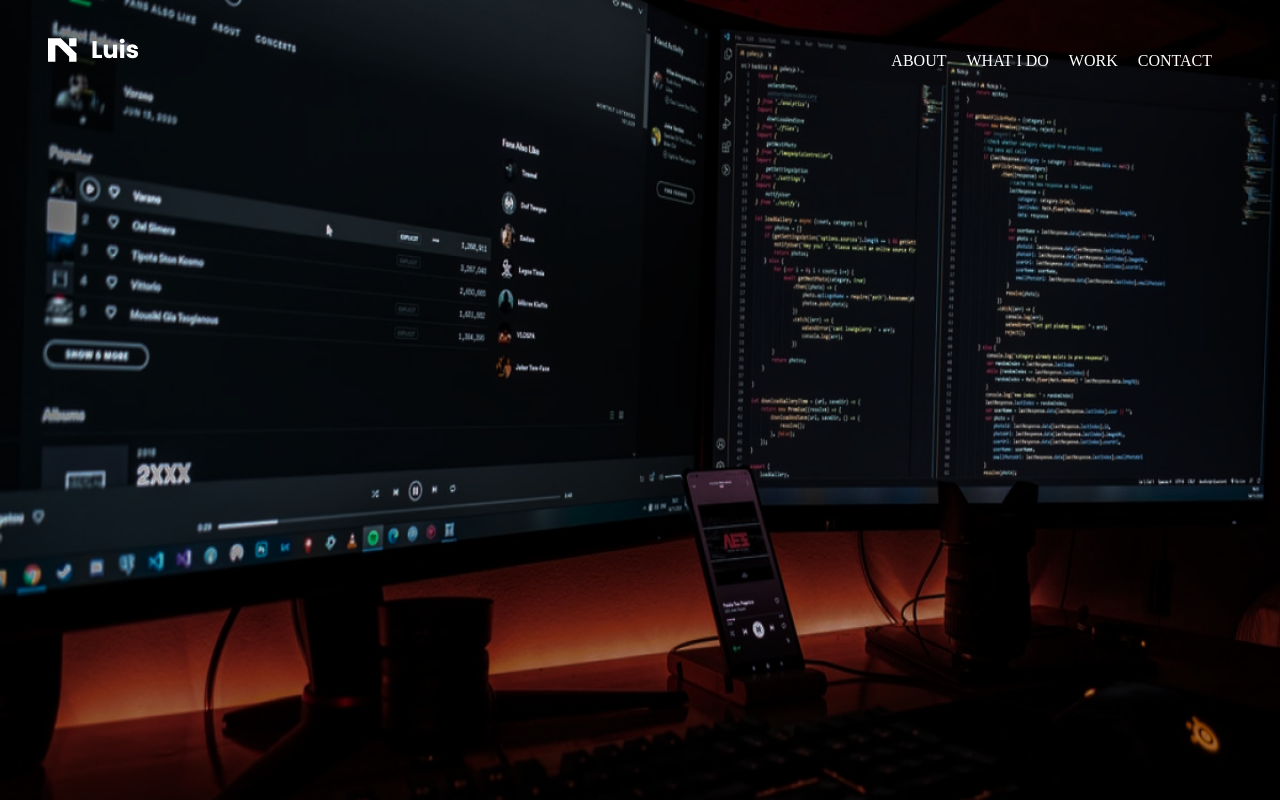
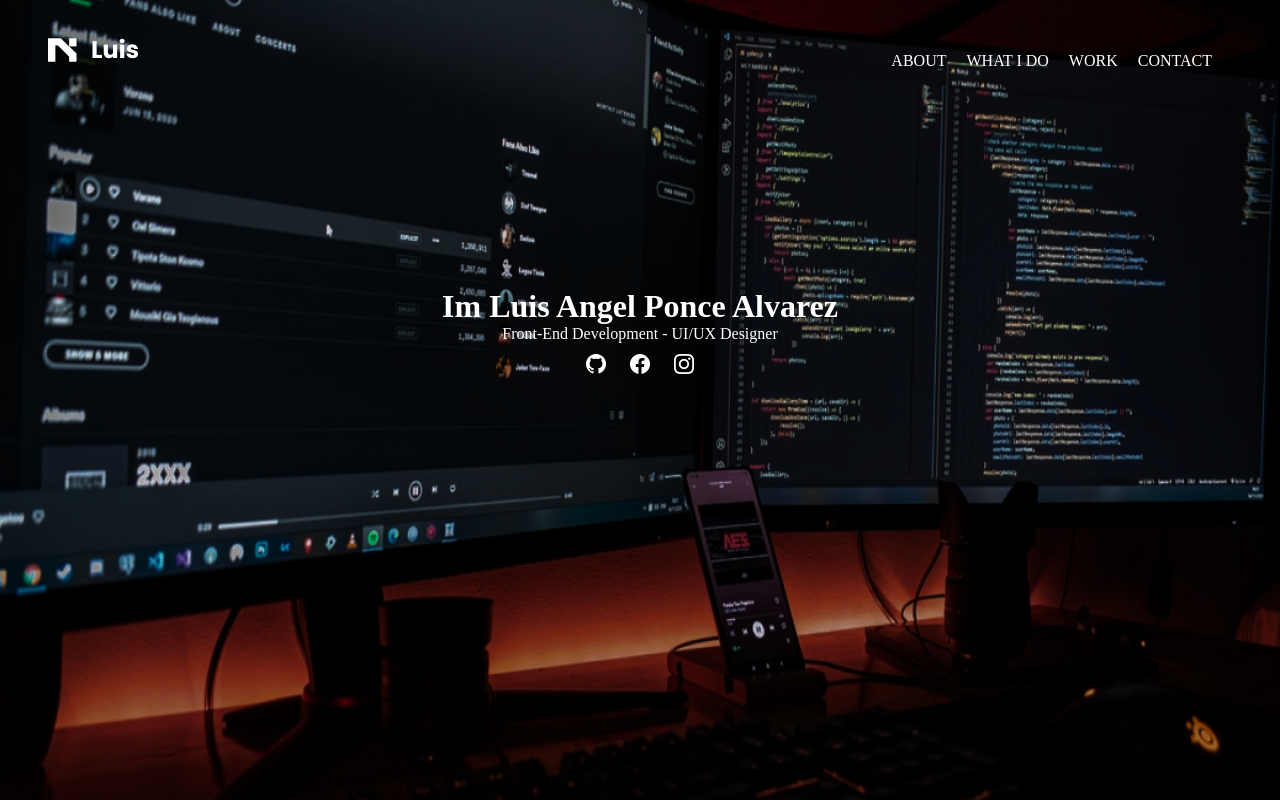
Before and after one commit to luisangelponcealvarez/Site1, a plain HTML site: page index.html in a window 1280 px wide. Drawn offline with nearby package versions, Linux system fonts and the light colour scheme.

Commit message:
añado container

```diff
--- a/index.html
+++ b/index.html
@@ -27,5 +27,23 @@
         </ul>
       </nav>
     </header>
+
+    <main>
+      <div class="inicio">
+        <h1>Im Luis Angel Ponce Alvarez</h1>
+        <p>Front-End Development - UI/UX Designer</p>
+        <div class="redes">
+          <i
+            class="bi bi-github position-absolute top-0 start-0 translate-middle"
+          ></i>
+          <i
+            class="bi bi-facebook position-absolute top-0 start-0 translate-middle"
+          ></i>
+          <i
+            class="bi bi-instagram position-absolute top-0 start-0 translate-middle"
+          ></i>
+        </div>
+      </div>
+    </main>
   </body>
 </html>
--- a/style.css
+++ b/style.css
@@ -1,3 +1,5 @@
+@import url("https://cdn.jsdelivr.net/npm/bootstrap-icons@1.10.5/font/bootstrap-icons.css");
+
 * {
   margin: 0;
   padding: 0;
@@ -10,6 +12,7 @@ body {
   background-image: url(./img/bg-image\ 1.png);
   background-repeat: no-repeat;
   background-size: 100% 100vh;
+  color: #fff;
 }
 
 /* heder */
@@ -34,3 +37,27 @@ body {
 #menu ul li a {
   color: #fff;
 }
+
+/* container */
+
+main {
+  display: flex;
+  justify-content: center;
+  align-items: center;
+  text-align: center;
+}
+
+main .inicio {
+  position: absolute;
+  top: 18em;
+}
+
+main .inicio .redes {
+  margin: 10px;
+  align-items: center;
+}
+
+main .inicio i {
+  margin: 10px;
+  font-size: 20px;
+}
```
